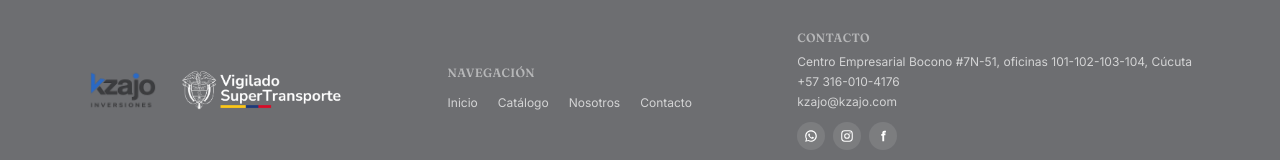
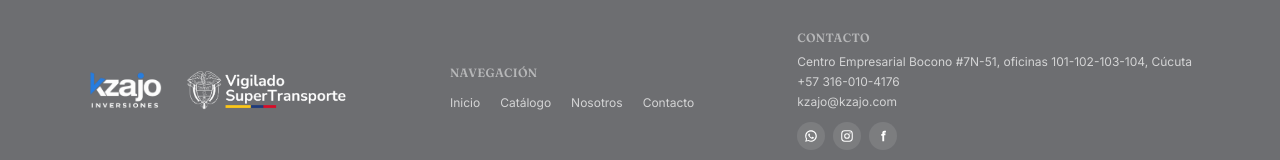
Before and after one commit to kzajo/ksajo, a Next.js app: page / in a window 1280 px wide. Shown: the part 3103-3263 px from the top of the page. Built offline with nearby package versions, Linux system fonts and the light colour scheme; no server answers; the database is empty.

Commit message:
Cambio de logo kzajo

```diff
--- a/src/components/Footer.tsx
+++ b/src/components/Footer.tsx
@@ -11,7 +11,7 @@ export function Footer() {
       <div className="mx-auto flex max-w-6xl flex-wrap items-center justify-between gap-6 px-6 py-8">
         <div className="flex items-center gap-6">
           <Image
-            src="/logo-kzajo.webp"
+            src="/logo-white.webp"
             alt="Kzajo"
             width={120}
             height={60}
--- a/src/components/PageTransition.tsx
+++ b/src/components/PageTransition.tsx
@@ -70,7 +70,7 @@ export function PageTransitionProvider({ children }: { children: ReactNode }) {
         className={`fixed inset-0 z-[999] origin-left ${phase === "idle" ? "pointer-events-none" : ""}`}
         initial={false}
         animate={{ scaleX: phase === "covering" || phase === "covered" ? 1 : 0 }}
-        transition={{ duration: 0.55, ease: [0.76, 0, 0.24, 1] }}
+        transition={{ duration: 0.1, ease: [0.76, 0, 0.24, 1] }}
         onAnimationComplete={() => {
           if (phase === "covering") {
             setPhase("covered");
```
Also changed, not shown: public/logo-kzajo.webp (deleted).
